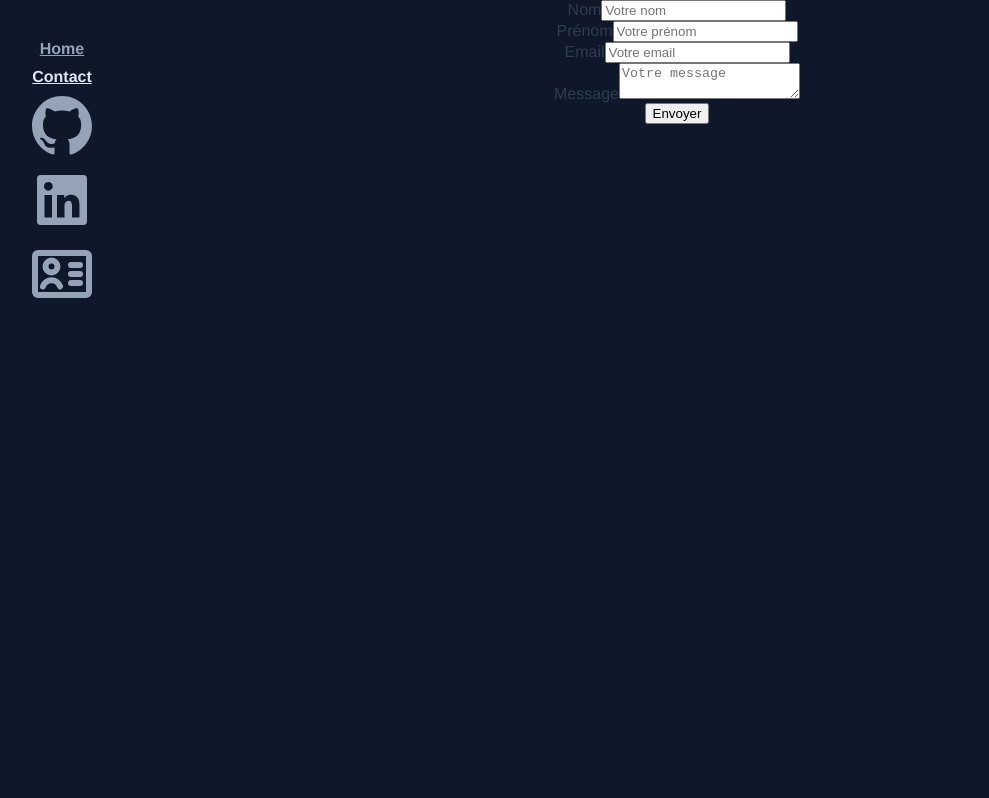
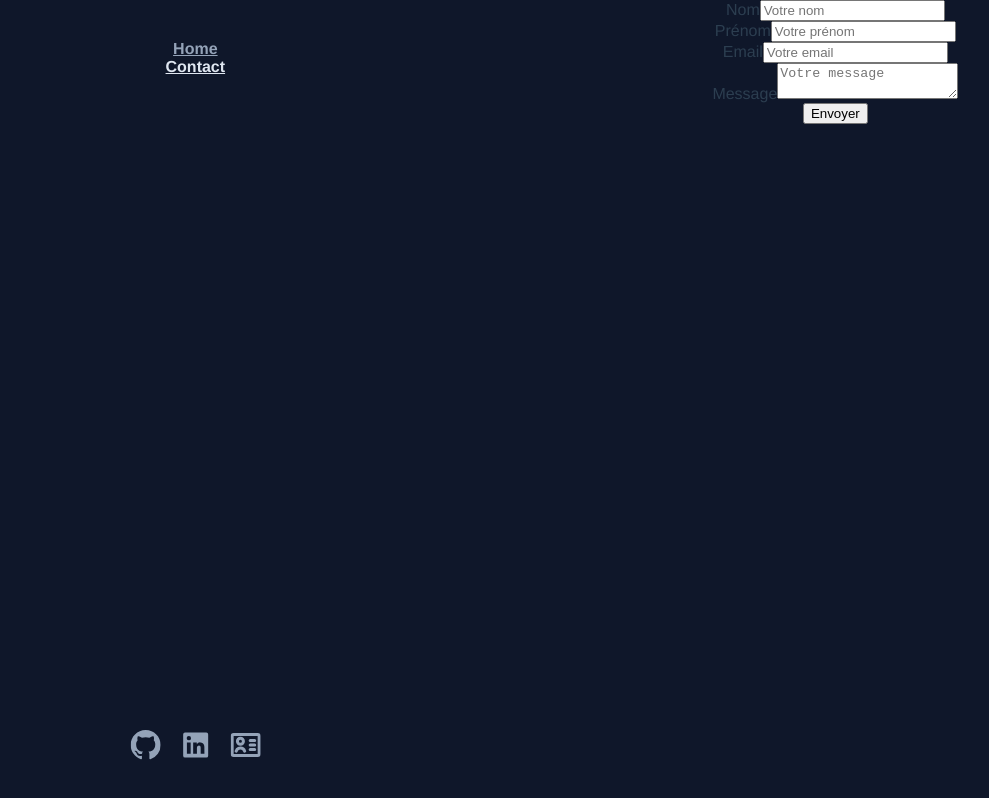
Before and after one commit to Crhonopost/Crhonopost.github.io, a Vue app: page /#/contact in a window 1280 px wide. Shown: the whole page, without its empty margins (18-1007 px from the left). Built offline with nearby package versions, Linux system fonts and the light colour scheme.

Commit message:
some cleaning

```diff
--- a/src/App.vue
+++ b/src/App.vue
@@ -1,5 +1,5 @@
 <template>
-  <div class="backColor">
+  <div class="backColor mainFrame">
     <nav>
       <Navigation />
     </nav>
@@ -13,6 +13,7 @@
 body {
   margin: 0%;
   padding: 0%;
+  overflow: hidden;
 }
 
 #app {
@@ -22,7 +23,17 @@ body {
   text-align: center;
   color: #2c3e50;
   background-color: #0f172a;
-  min-height: 100vh;
+}
+
+nav {
+  flex: 1;
+}
+
+nav>* {
+  position: relative;
+  top: 50%;
+  left: 50%;
+  transform: translate(-50%, -50%);
 }
 
 nav a {
@@ -35,7 +46,7 @@ nav a.router-link-exact-active {
 }
 
 .mainContent {
-  margin-left: 110px;
+  flex: 2;
 }
 
 .whiteText {
@@ -53,6 +64,13 @@ nav a.router-link-exact-active {
 .frontColor {
   background-color: rgb(148, 163, 184);
 }
+
+.mainFrame {
+  display: flex;
+  flex-direction: row;
+  width: 100%;
+  min-height: 100vh;
+}
 </style>
 
 <script setup lang="ts">
--- a/src/components/NavComponent.vue
+++ b/src/components/NavComponent.vue
@@ -1,7 +1,10 @@
 <template>
     <div id="nav">
+        <div id="siteLinks">
             <RouterLink to="/">Home</RouterLink>
             <RouterLink to="contact">Contact</RouterLink>
+        </div>
+        <div id="extraLinks">
             <a href="https://github.com/Crhonopost" class="lien_perso">
                 <svg xmlns="http://www.w3.org/2000/svg" viewBox="0 0 16 16" fill="currentColor" class="logo" aria-hidden="true">
                     <path d="M8 0C3.58 0 0 3.58 0 8c0 3.54 2.29 6.53 5.47 7.59.4.07.55-.17.55-.38 0-.19-.01-.82-.01-1.49-2.01.37-2.53-.49-2.69-.94-.09-.23-.48-.94-.82-1.13-.28-.15-.68-.52-.01-.53.63-.01 1.08.58 1.23.82.72 1.21 1.87.87 2.33.66.07-.52.28-.87.51-1.07-1.78-.2-3.64-.89-3.64-3.95 0-.87.31-1.59.82-2.15-.08-.2-.36-1.02.08-2.12 0 0 .67-.21 2.2.82.64-.18 1.32-.27 2-.27.68 0 1.36.09 2 .27 1.53-1.04 2.2-.82 2.2-.82.44 1.1.16 1.92.08 2.12.51.56.82 1.27.82 2.15 0 3.07-1.87 3.75-3.65 3.95.29.25.54.73.54 1.48 0 1.07-.01 1.93-.01 2.2 0 .21.15.46.55.38A8.013 8.013 0 0016 8c0-4.42-3.58-8-8-8z"></path>
@@ -18,24 +21,39 @@
                 </svg>
             </a>
         </div>
+    </div>
 </template>
 
 <style scoped>
 #nav {
-  position: fixed;
   display: flex;
   flex-direction: column;
-  flex:1;
-  width: 100px;
-  padding: 30px;
+  height: 100%;
 }
 
 #nav>*{
     margin-top: 10px;
 }
 
+#siteLinks {
+    height: 80%;
+    padding: 30px;
+    display: flex;
+    flex-direction: column;
+}
+
+#extraLinks {
+    display: flex;
+    flex-direction: row;
+    align-self: center;
+}
+
+#extraLinks>a {
+    margin: 10px;
+}
+
 .logo {
-    height: 60px;
-    width: 60px;
+    height: 30px;
+    width: 30px;
 }
 </style>
--- a/src/components/PresentationItem.vue
+++ b/src/components/PresentationItem.vue
@@ -1,6 +1,6 @@
 <template>
     <div class="presentation">
-        <h1 class="whiteText">{{ title }}</h1>
+        <!-- <h1 class="whiteText">{{ title }}</h1> -->
         <p class="greyText">{{ content }}</p>
         <!-- ptetre une image de background -->
     </div>
@@ -15,5 +15,6 @@
     max-width: 600px;
     padding: 10px;
     margin: 10px;
+    text-align: left;
 }
 </style>
--- a/src/components/PresentationPanel.vue
+++ b/src/components/PresentationPanel.vue
@@ -1,6 +1,5 @@
 <template>
     <div id="grid">
-        <h1 class="whiteText">Presentation</h1>
         <Presentation title="Presentation" :content="presentation.resume"></Presentation>
         <Presentation title="Biographie" :content="presentation.biography"></Presentation>
         <Presentation title="Intérets" :content="presentation.interests"></Presentation>
@@ -18,8 +17,4 @@ const presentation = {resume: t(`presentation.resume`), biography: t('presentati
 
 
 <style scoped>
-#grid {
-    max-width: 1000px;
-    border: solid red 1px;
-}
 </style>
--- a/src/views/MainView.vue
+++ b/src/views/MainView.vue
@@ -13,8 +13,5 @@ import ProjectList from "@/components/ProjectList.vue"
 </script>
 
 <style scoped>
-#presentation {
-    margin-left: 200px;
-    width: 100%;
-}
+
 </style>
```
Lines whose indentation alone changed are shown as unchanged.
